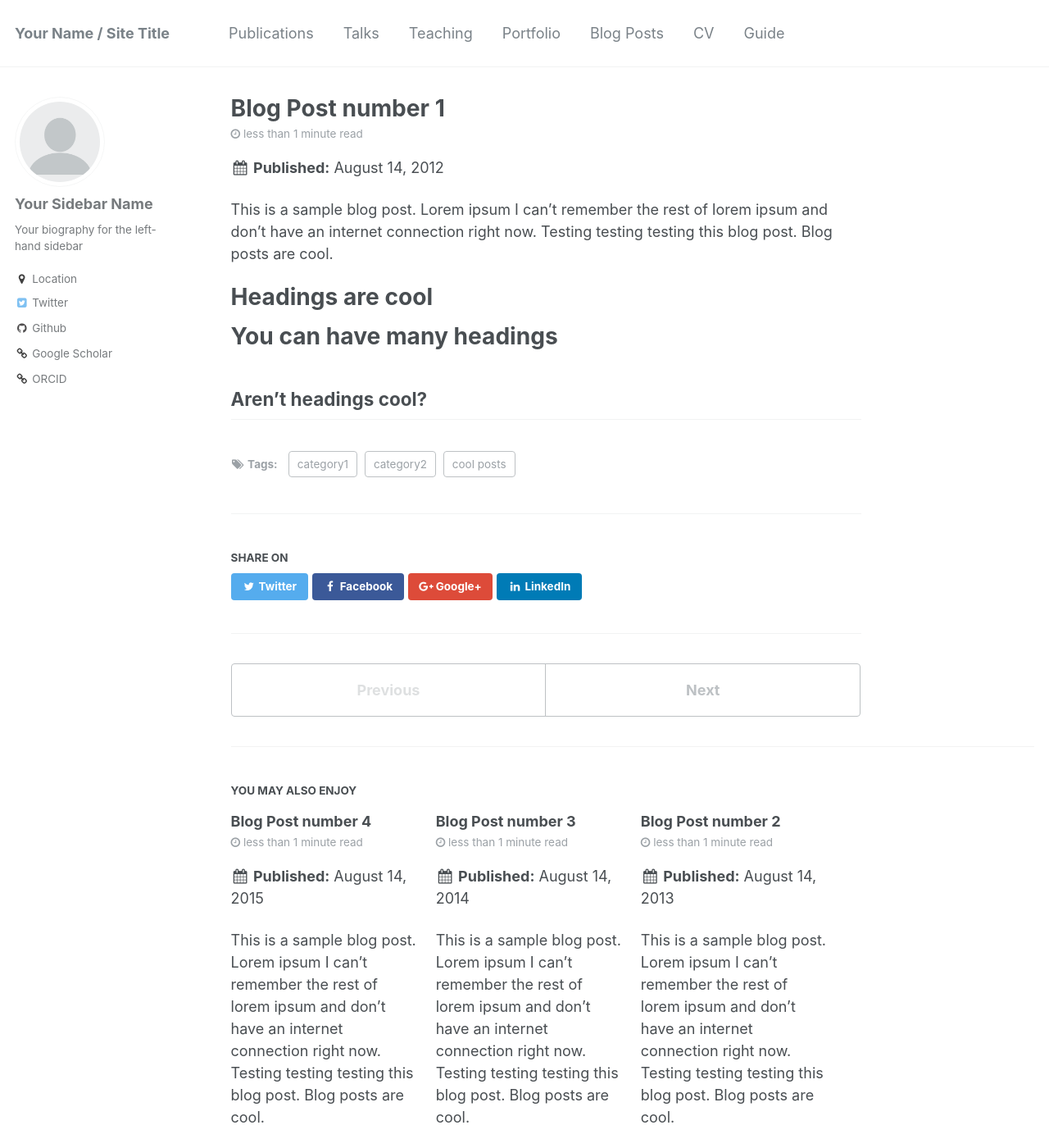
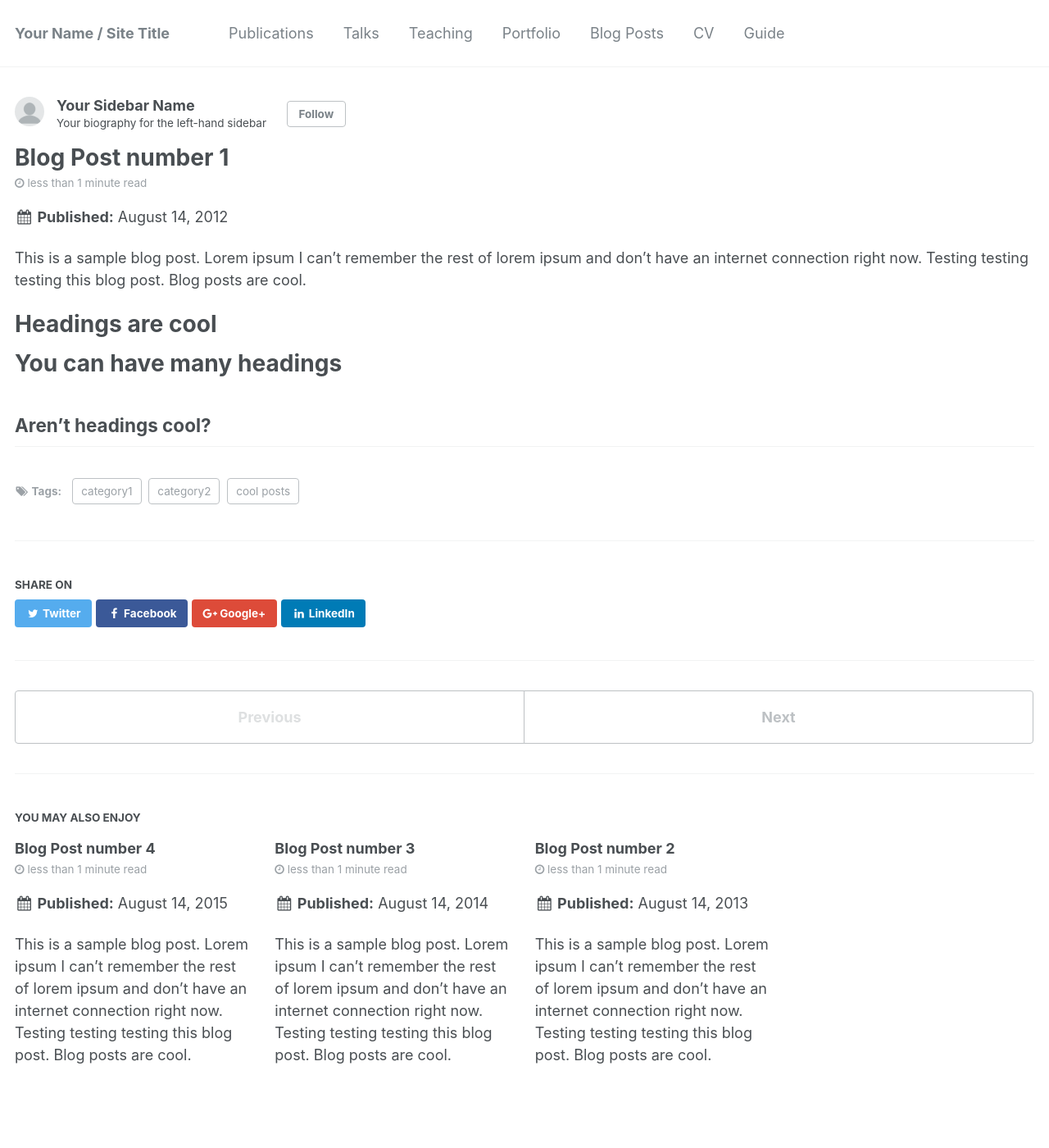
Before and after one commit to xoofee/xoofee.github.io, a Jekyll site: the page built from _posts/2012-08-14-blog-post-1.md, in a window 1280 px wide and 1400 px high. Shown: the whole window at 82% size. Built offline with Jekyll 4.4.1, drawn with Linux system fonts in a browser that asks for light colours.

Commit message:
Update _variables.scss

```diff
--- a/_sass/_variables.scss
+++ b/_sass/_variables.scss
@@ -103,11 +103,11 @@ $masthead-link-color-hover  : mix(#000, $primary-color, 25%);
 
 @include breakpoint-set("to ems", true);
 
-$small                      : 600px;
-$medium                     : 768px;
-$medium-wide                : 900px;
-$large                      : 1024px;
-$x-large                    : 1280px;
+$small                      : 400px;
+$medium                     : 600px;
+$medium-wide                : 1000px;
+$large                      : 1400px;
+$x-large                    : 2000px;
 
 
 /*
```
